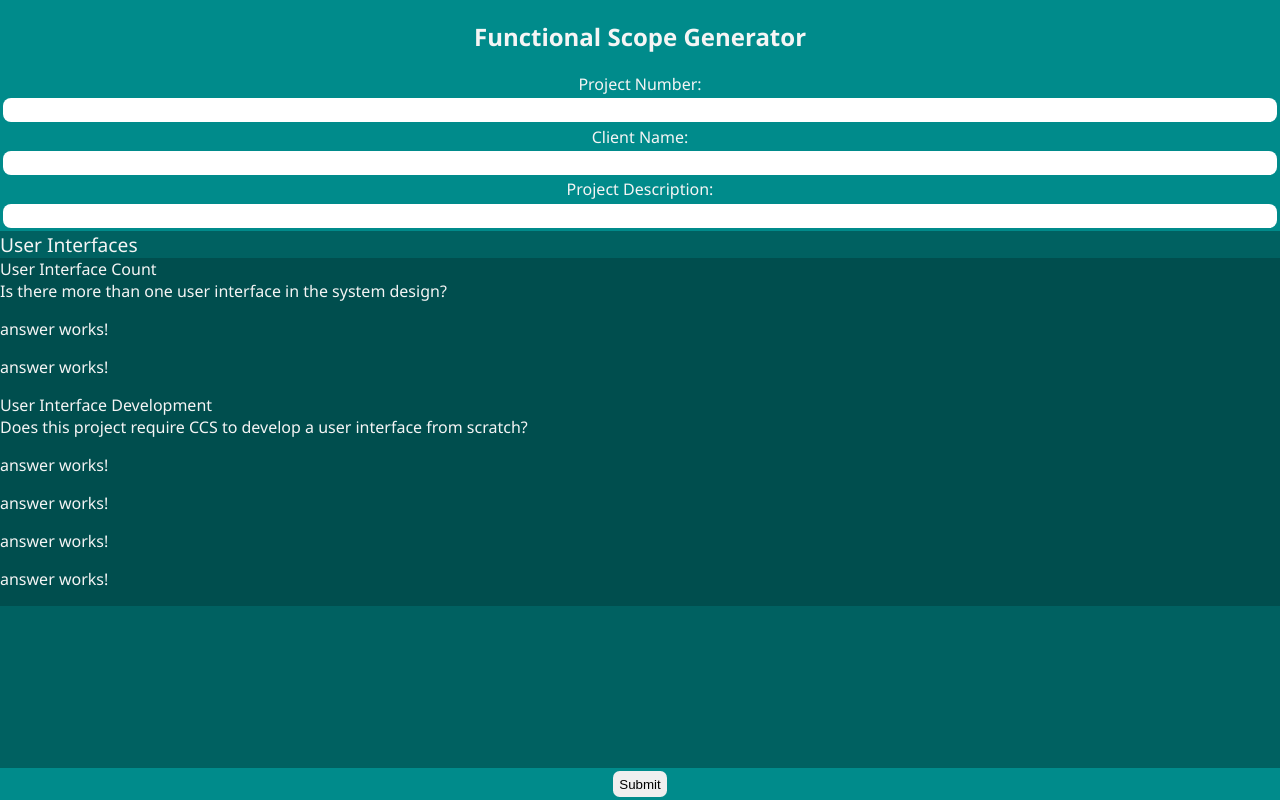
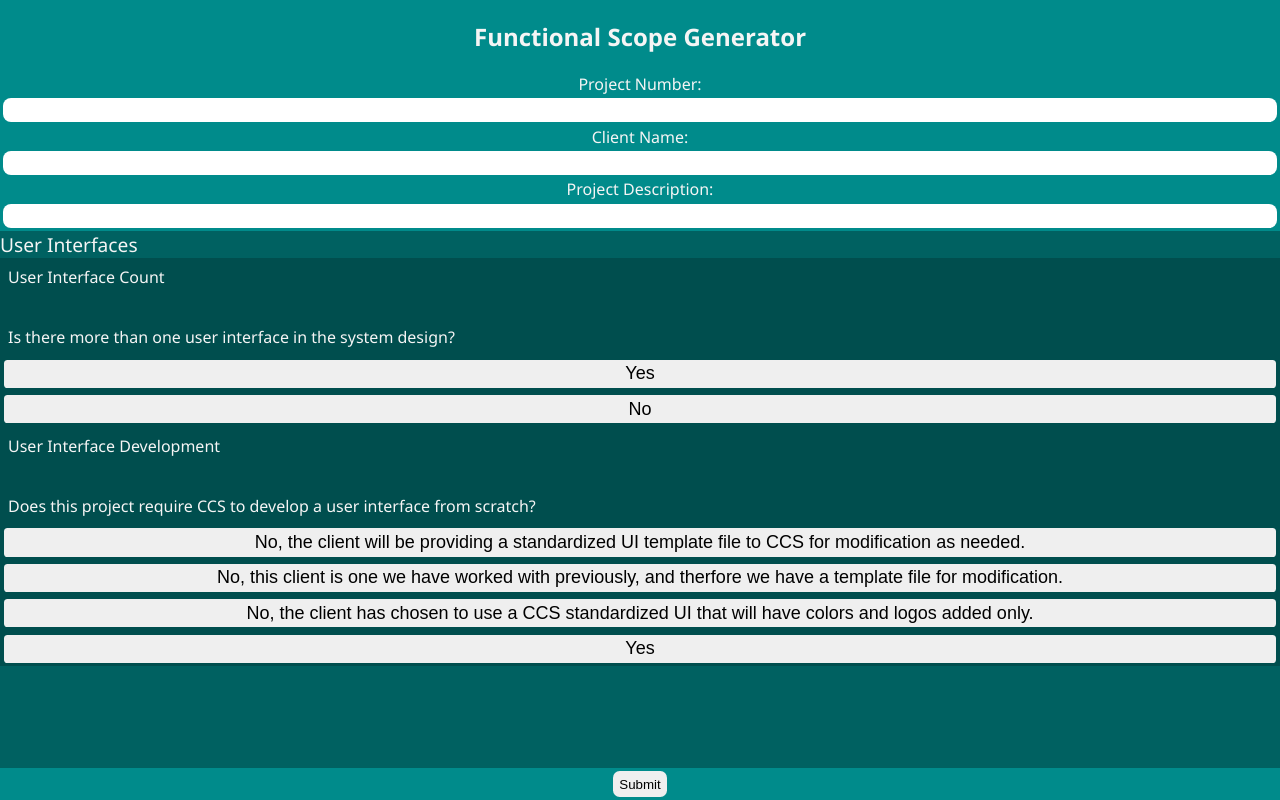
Before and after one commit to ryanjblajda/scope-generator, an Angular app: page / in a window 1280 px wide. Built offline with nearby package versions, Linux system fonts and the light colour scheme.

Commit message:
updated dicts

```diff
--- a/src/app/app.component.ts
+++ b/src/app/app.component.ts
@@ -1,6 +1,5 @@
 import { Component, OnInit } from '@angular/core';
-import { HttpClient } from '@angular/common/http';
-import { NgFor } from '@angular/common';
+import * as data from '../assets/scope_questions.json';
 
 @Component({
   selector: 'app-root',
@@ -11,16 +10,9 @@ import { NgFor } from '@angular/common';
 export class AppComponent implements OnInit {
   title = 'scope-generator';
 
-  data: any;
-  sections: any;
-
-  constructor(private http: HttpClient) { }
+  sections:any;
 
   ngOnInit() {
-    this.http.get('assets/scope_questions.json').subscribe((data) => {
-      this.data = data;
-      this.sections = this.data['sections'];
-      console.log(this.sections);
-    });
+    this.sections = data.sections;
   }
 }
--- a/src/app/components/widgets/answer/answer.component.html
+++ b/src/app/components/widgets/answer/answer.component.html
@@ -1 +1,3 @@
-<p>answer works!</p>
+<div class="container">
+    <button [class.active]="selected()">{{prompt()}}</button>
+</div>
--- a/src/app/components/widgets/answer/answer.component.scss
+++ b/src/app/components/widgets/answer/answer.component.scss
@@ -0,0 +1,20 @@
+button {
+    flex: 1 1 80%;
+    margin: .2em;
+    border: none;
+    border-radius: .2em;
+    padding: .2em;
+    font-size: large;
+}
+
+button:active {
+    background-color: goldenrod;
+}
+
+.active {
+    background-color: red;
+}
+
+.container {
+    display: flex;
+}
--- a/src/app/components/widgets/answer/answer.component.ts
+++ b/src/app/components/widgets/answer/answer.component.ts
@@ -1,4 +1,5 @@
-import { Component, Input } from '@angular/core';
+import { Component, Input, OnChanges, OnInit, SimpleChanges } from '@angular/core';
+import { signal } from '@angular/core';
 
 @Component({
   selector: 'app-answer',
@@ -6,6 +7,16 @@ import { Component, Input } from '@angular/core';
   styleUrls: ['./answer.component.scss'],
   standalone: true,
 })
-export class AnswerComponent {
+export class AnswerComponent implements OnInit, OnChanges {
   @Input() item:any;
+
+  prompt = signal<string>("Question");
+  selected = signal<boolean>(false);
+
+  ngOnChanges(changes: SimpleChanges): void {
+  }
+
+  ngOnInit(): void {
+    this.prompt.set(this.item.prompt)
+  }
 }
--- a/src/app/components/widgets/question/question.component.html
+++ b/src/app/components/widgets/question/question.component.html
@@ -3,5 +3,5 @@
     <br/>
     <span>{{prompt()}}</span>
 
-    <app-answer *ngFor="let answer of answers()" [item]="answer"/>
+    <app-answer *ngFor="let i = index; let answer of answers()" [item]="answers()[i]" (click)="answered(answer)"/>
 </div>
--- a/src/app/components/widgets/question/question.component.scss
+++ b/src/app/components/widgets/question/question.component.scss
@@ -1,3 +1,13 @@
 .container {
     border: none;
+    display: flex;
+    flex-direction: column;
 }
+
+span {
+    padding: .5em;
+}
+
+app-answer {
+    flex: 1 1 80%;
+}
--- a/src/app/components/widgets/question/question.component.ts
+++ b/src/app/components/widgets/question/question.component.ts
@@ -18,8 +18,16 @@ export class AppQuestionComponent implements OnInit {
   answers = signal<any>([]);
 
   ngOnInit(): void {
-    this.name.set(this.item['name']);
-    this.prompt.set(this.item['prompt']);
-    this.answers.set(this.item['answers']);
+    this.name.set(this.item.name);
+    this.prompt.set(this.item.prompt);
+    this.answers.set(this.item.answers);
+  }
+
+  answered(selected:any): void {
+    console.log(`Question ${this.name()}, Answered with: ${selected.prompt}`)
+
+      this.answers.update((items:any) => {
+        return
+      })
   }
 }
--- a/src/app/components/widgets/section/section.component.ts
+++ b/src/app/components/widgets/section/section.component.ts
@@ -12,8 +12,8 @@ export class SectionComponent implements OnInit{
   questions = signal<any>([]);
 
   ngOnInit(): void {
-    this.name.set(this.item['name']);
-    console.log(this.item['questions']);
-    this.questions.set(this.item['questions']);
+    this.name.set(this.item.name);
+    console.log(this.item.questions);
+    this.questions.set(this.item.questions);
   }
 }
```
Also changed, not shown: 1 other file (tests, documents, lock files or other folders).
